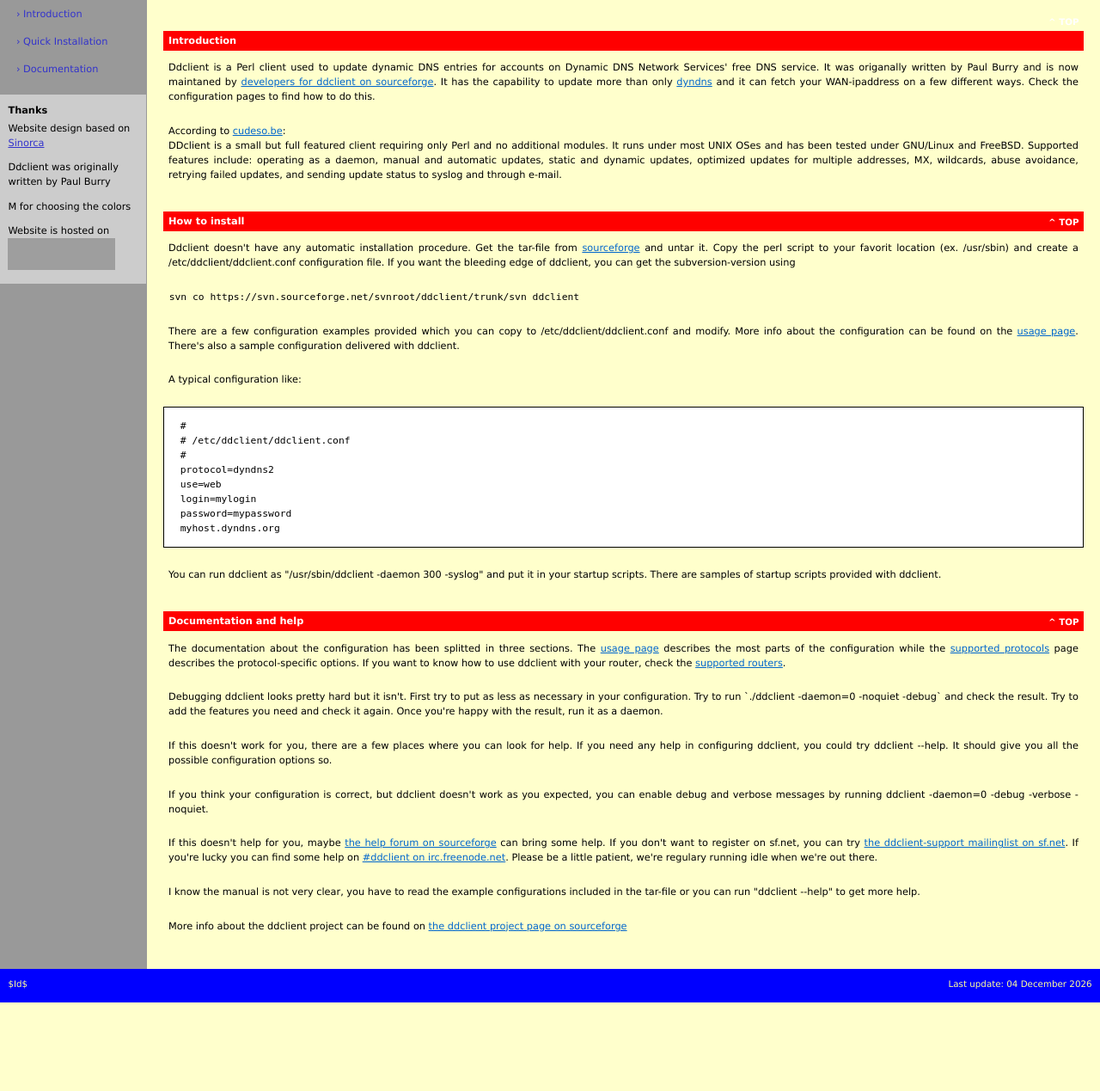
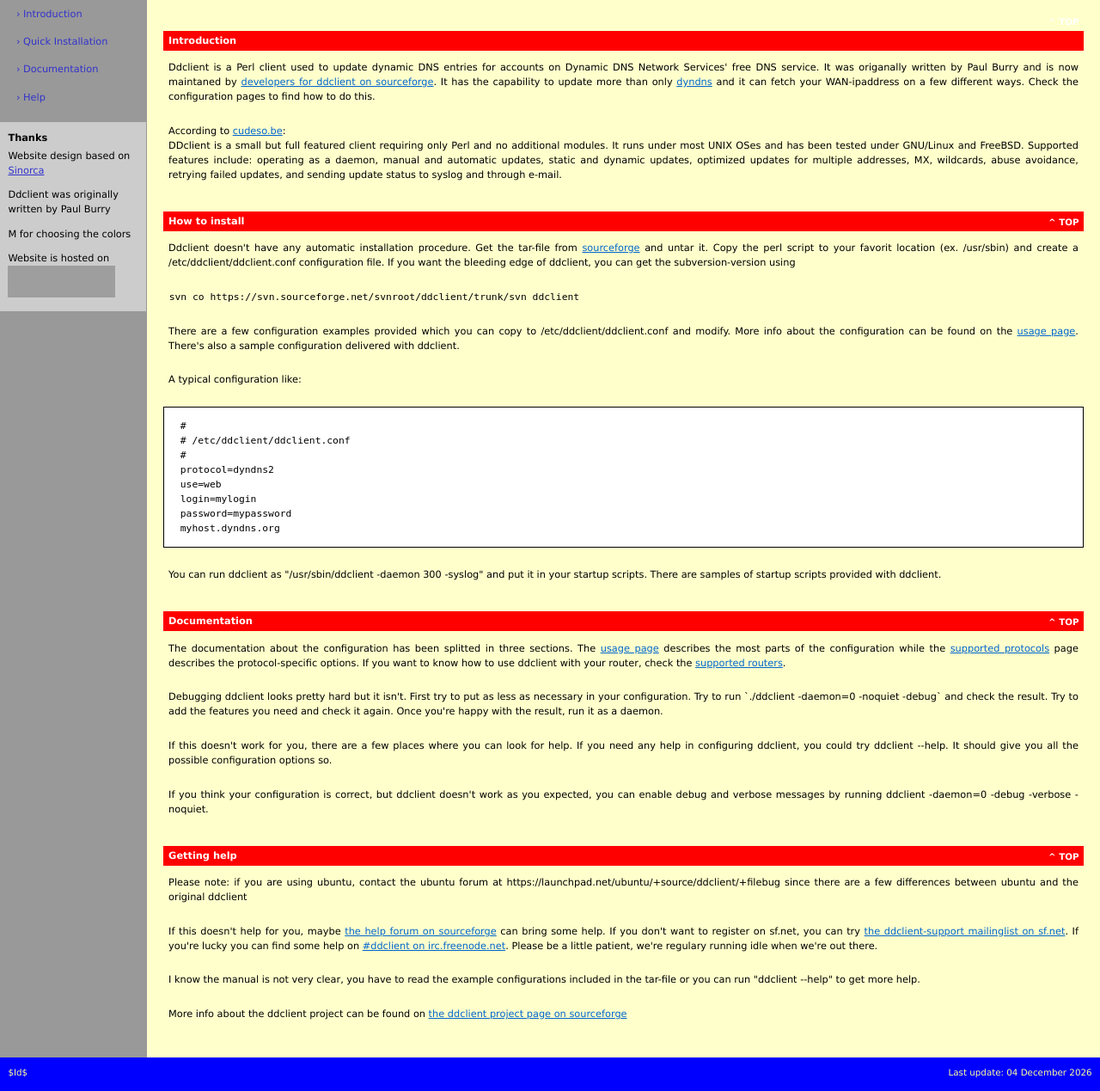
Before and after one commit to ghuntley/ddclient, a PHP site: page / in a window 1280 px wide. Shown: the part 81-1350 px from the top of the page at 86% size. Before the commit the page ends 1247 px from the top, so only its background shows below. Run offline with PHP 8.4, Linux system fonts and the light colour scheme; grey boxes are pictures that could not be loaded.

Commit message:
Added some ubuntu specific stuff.

```diff
--- a/html/home.php
+++ b/html/home.php
@@ -73,8 +73,8 @@ provided with ddclient.
 $main[] = $text;
 
 // help part
-$text['id'] = "help";
-$text['title'] = "Documentation and help";
+$text['id'] = "doc";
+$text['title'] = "Documentation";
 $text['menu'] = "Documentation";
 $text['body'] = "
 <p>
@@ -103,8 +103,20 @@ Debugging ddclient looks pretty hard but it isn't.  First try to put \n".
 	"If you think your configuration is correct, but ddclient doesn't \n" .
 	"work as you expected, you can enable debug and verbose messages \n" .
 	"by running ddclient -daemon=0 -debug -verbose -noquiet.\n".
-	"</p>\n".
-"<p>
+	"</p>\n";
+$main[] = $text;
+unset ($text);
+
+$text['id'] = "help";
+$text['title'] = "Getting help";
+$text['menu'] = "Help";
+$text['body'] = "
+
+<p>
+Please note: if you are using ubuntu, contact the ubuntu forum at
+https://launchpad.net/ubuntu/+source/ddclient/+filebug since there are a few differences between ubuntu and the original ddclient
+</p>
+<p>
 If this doesn't help for you, maybe
 <a href=\"http://sourceforge.net/forum/forum.php?forum_id=399428\">
 the help forum on sourceforge</a> can bring some help.
```
